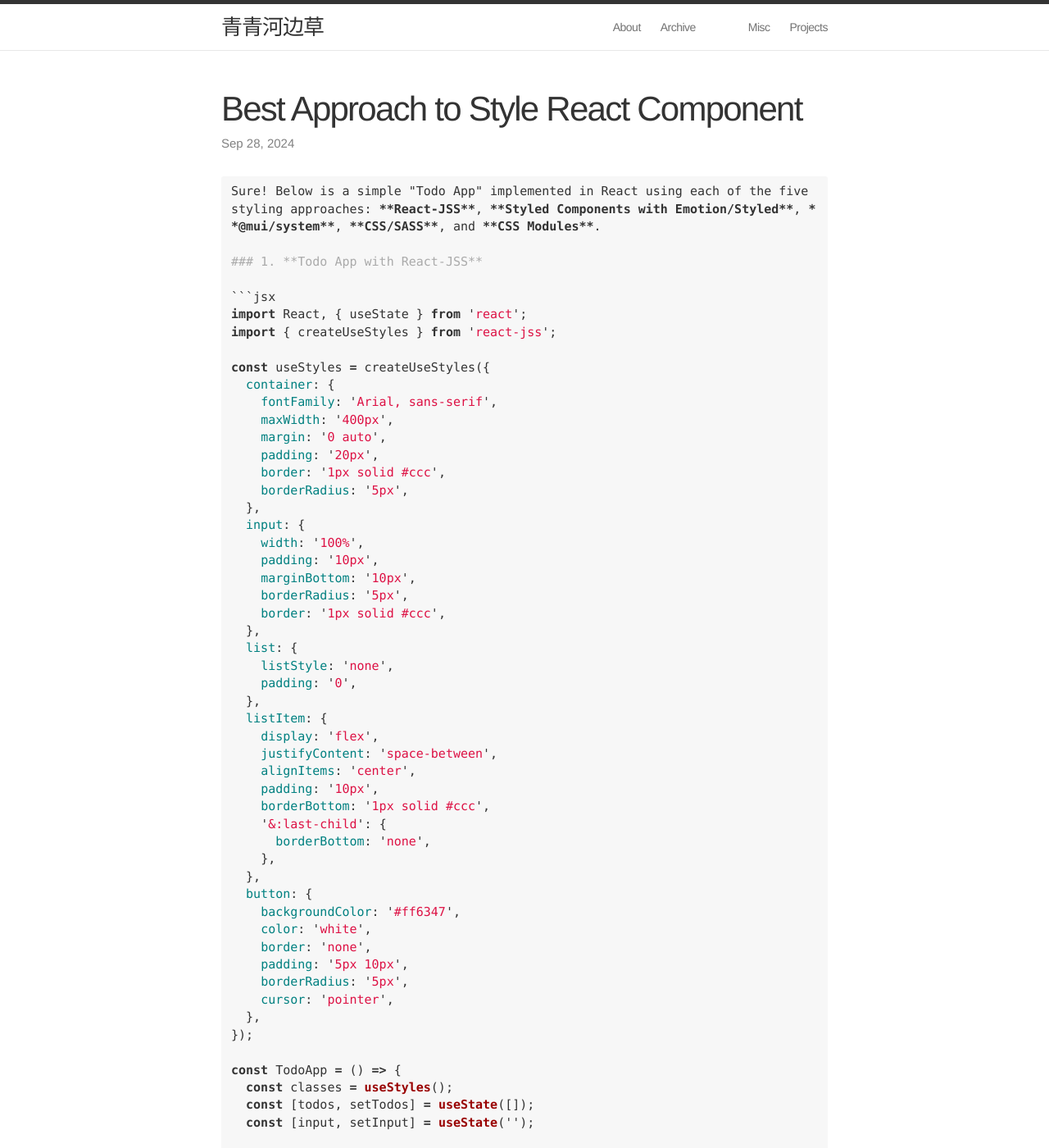
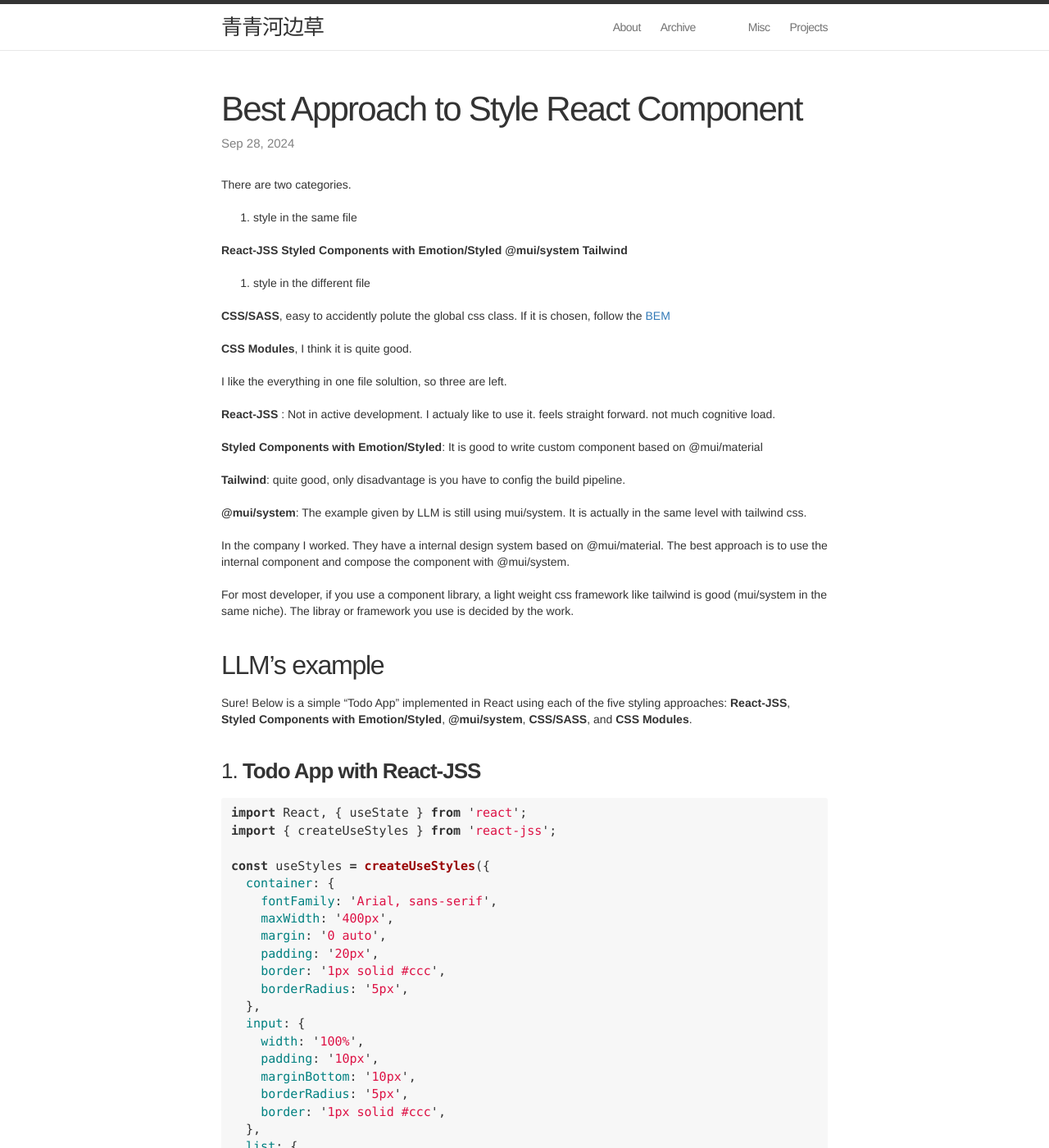
Before and after one commit to swuecho/swuecho.github.io, a Jekyll site: the page built from _posts/2024-09-28-Best-Approach-to-Style-React-Component.md, in a window 1280 px wide and 1400 px high. Shown: the whole window at 82% size. Built offline with Jekyll 4.4.1, drawn with Linux system fonts in a browser that asks for light colours; comment, search, counter and statistics services are not loaded; some of the changed text lies outside the part shown.

Commit message:
Refactor styling approaches in React component guide

````diff
--- a/_posts/2024-09-28-Best-Approach-to-Style-React-Component.md
+++ b/_posts/2024-09-28-Best-Approach-to-Style-React-Component.md
@@ -5,7 +5,38 @@ date:   2024-09-28 07:18
 categories: tech
 ---
 
-```md
+There are two categories.
+
+1. style in the same file
+
+**React-JSS**
+**Styled Components with Emotion/Styled**
+**@mui/system**
+**Tailwind**
+
+2. style in the different file
+
+**CSS/SASS**, easy to accidently polute the global css class. If it is chosen, follow the [BEM](https://css-tricks.com/bem-101/)
+
+**CSS Modules**, I think it is quite good.
+
+I like the everything in one file solultion, so three are left.
+
+**React-JSS** : Not in active development. I actualy like to use it. feels straight forward. not much cognitive load.
+
+**Styled Components with Emotion/Styled**: It is good to write custom component based on @mui/material
+
+**Tailwind**: quite good, only disadvantage is you have to config the build pipeline.
+
+**@mui/system**: The example given by LLM is still using mui/system. It is actually in the same level with tailwind css.
+
+In the company I worked. They have a internal design system based on @mui/material. The best approach is to use the internal component and compose the component with @mui/system.
+
+For most developer, if you use a component library, a light weight css framework like tailwind is good (mui/system in the same niche). The libray or framework you use is decided by the work.
+
+
+## LLM's example
+
 Sure! Below is a simple "Todo App" implemented in React using each of the five styling approaches: **React-JSS**, **Styled Components with Emotion/Styled**, **@mui/system**, **CSS/SASS**, and **CSS Modules**.
 
 ### 1. **Todo App with React-JSS**
@@ -455,4 +486,3 @@ Each approach has its own strengths and weaknesses:
 - **@mui/system** is best suited for projects that use Material-UI components and need responsive design and theming capabilities.
 - **CSS/SASS** is a good choice for traditional styling with static styles and a separation of concerns.
 - **CSS Modules** is a middle ground between traditional CSS and scoped styles, ideal for projects that want to avoid CSS conflicts without adopting a full CSS-in-JS solution.
-```
````
